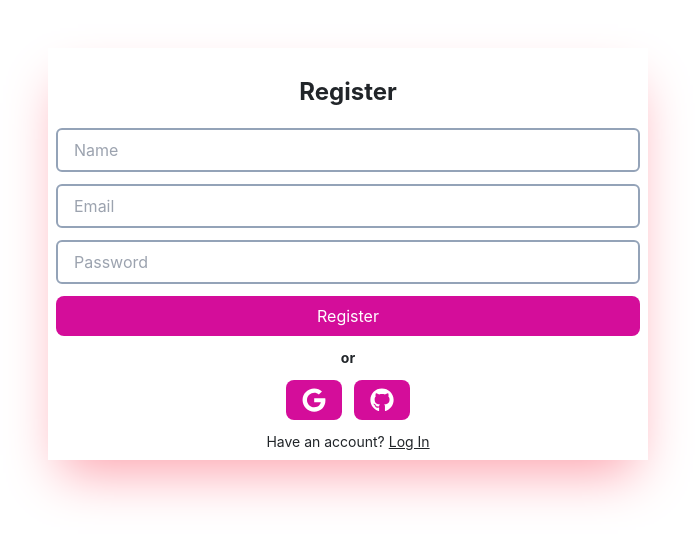
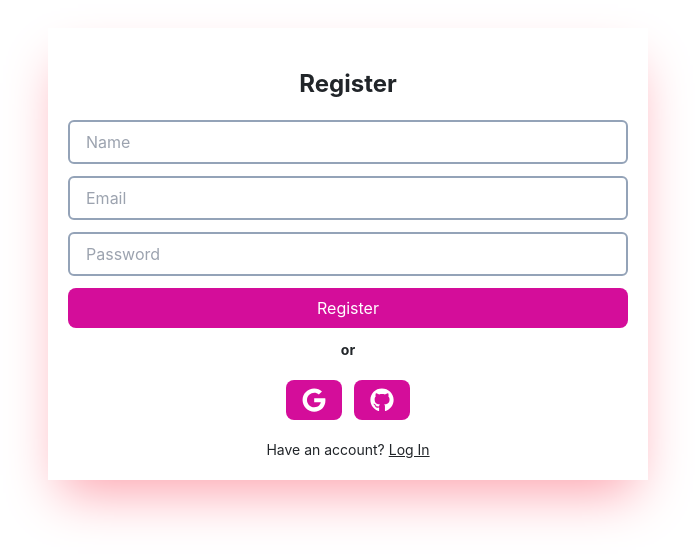
Before and after one commit to Buyaki01/next-auth-version5, a Next.js app: page /auth/register in a window 1280 px wide. Shown: the part 146-706 px from the top of the page, without its empty margins (292-987 px from the left). Built offline with nearby package versions, Linux system fonts and the light colour scheme.

Commit message:
Add new verification route

```diff
--- a/app/auth/login/page.js
+++ b/app/auth/login/page.js
@@ -78,7 +78,7 @@ const LoginPage = () => {
 
   return (
     <div className="min-h-screen w-full flex justify-center items-center">
-      <div className="w-[600px] p-2 shadow-2xl shadow-rose-300">
+      <div className="w-[600px] p-5 shadow-2xl shadow-rose-300">
         <h1 className="my-5 font-bold text-2xl text-center">Login</h1>
         <form>
           <input
@@ -109,7 +109,7 @@ const LoginPage = () => {
 
         <span className="text-sm font-bold flex justify-center mt-3">or</span>
 
-        <div className="flex gap-3 justify-center my-3">
+        <div className="flex gap-3 justify-center my-5">
           <button
             onClick={() => onClick("google")}
             className="px-4 py-2 text-white border border-2 border-slate-400"
@@ -125,7 +125,7 @@ const LoginPage = () => {
           </button>
         </div>
 
-        <p className="text-sm mt-3 text-center">
+        <p className="text-sm mt-5 text-center">
           Have no account? <Link className="underline" href={"/auth/register"}>Sign Up</Link>
         </p>
       </div>
--- /dev/null
+++ b/app/auth/new-verification/page.js
@@ -0,0 +1,9 @@
+import NewVerificationForm from "@/app/components/NewVerificationForm"
+
+const NewVerificationPage = () => {
+  return (
+    <NewVerificationForm />
+  )
+}
+
+export default NewVerificationPage
--- a/app/auth/register/page.js
+++ b/app/auth/register/page.js
@@ -28,6 +28,7 @@ const RegisterPage = () => {
         return
       }
 
+      try {
         const tokenResponse = await axios.post("/api/auth/register", { name, email, password })
 
         if (!tokenResponse.data || !tokenResponse.data.verificationToken) {
@@ -38,8 +39,6 @@ const RegisterPage = () => {
         const tokenResponseToken = tokenResponse.data.verificationToken.token
         const tokenResponseEmail = tokenResponse.data.verificationToken.email
 
-      //This is NOT working as expected
-      try {
         const resendResponse = await axios.post("/api/send", { tokenResponseToken, tokenResponseEmail })
 
         console.log("This is the resendResponse: ", resendResponse)
@@ -51,6 +50,7 @@ const RegisterPage = () => {
       } catch (error) {
         console.error("Error in axios.post('/api/send'): ", error)
       }
+
     } catch (error) {
       console.log("Error during registration: ", error)
     }
@@ -64,7 +64,7 @@ const RegisterPage = () => {
 
   return (
     <div className="min-h-screen w-full flex justify-center items-center">
-      <div className="w-[600px] p-2 shadow-2xl shadow-rose-300">
+      <div className="w-[600px] p-5 shadow-2xl shadow-rose-300">
         <h1 className="my-5 font-bold text-2xl text-center">Register</h1>
         <form>
           <input
@@ -102,7 +102,7 @@ const RegisterPage = () => {
 
         <span className="text-sm font-bold flex justify-center mt-3"> or </span>
 
-        <div className="flex gap-3 justify-center my-3">
+        <div className="flex gap-3 justify-center my-5">
           <button
             onClick={() => onClick("google")}
             className="px-4 py-2 text-white border border-2 border-slate-400"
@@ -118,7 +118,7 @@ const RegisterPage = () => {
           </button>
         </div>
 
-        <p className="text-sm mt-3 text-center">
+        <p className="text-sm mt-5 text-center">
           Have an account? <Link className="underline" href={"/auth/login"}>Log In</Link>
         </p>
       </div>
--- /dev/null
+++ b/app/components/NewVerificationForm.jsx
@@ -0,0 +1,9 @@
+"use client"
+
+const NewVerificationForm = () => {
+  return (
+    <div>NewVerificationForm</div>
+  )
+}
+
+export default NewVerificationForm
--- a/routes.js
+++ b/routes.js
@@ -5,6 +5,7 @@
  */
 export const publicRoutes = [
   "/",
+  "/auth/new-verification"
 ]
 
 /*
```
Lines whose indentation alone changed are shown as unchanged.
